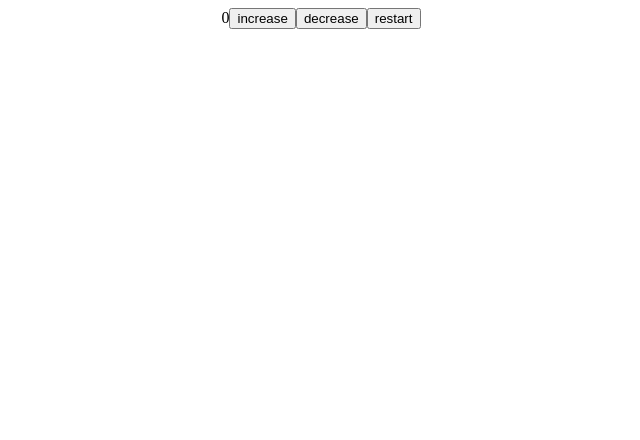
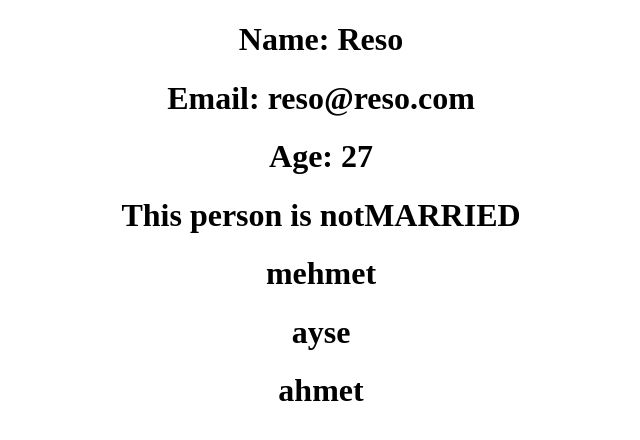
Before and after one commit to RSTCMGZ/LearnReactCourse, a React (Create React App) app: page / in a window 1280 px wide. Shown: the top 440 px of the page, without its empty margins (319-959 px from the left). Built offline with nearby package versions, Linux system fonts and the light colour scheme.

Commit message:
learn-little-typescript

```diff
--- a/src/App.js
+++ b/src/App.js
@@ -1,5 +1,7 @@
 import { useState, useContext, useEffect } from "react";
 import "./App.css";
+import { Person } from "./Person.js"
+
 // import { useToggle } from "./useToggle";
 // import { Cat } from "./Cat";
 import { useCount } from "./useCount";
@@ -282,14 +284,30 @@ import { useCount } from "./useCount";
 // }
 
 //! Exaple 13
+// function App() {
+//     const { count, increase, decrease, restart } = useCount()
+//     return (
+//         <div className="App">
+//             {count}
+//             <button onClick={increase}>increase</button>
+//             <button onClick={decrease}>decrease</button>
+//             <button onClick={restart}>restart</button>
+//         </div>
+//     )
+// }
+//! Exaple 14
 function App() {
-    const { count, increase, decrease, restart } = useCount()
+
+    const name = "Reso"
     return (
         <div className="App">
-            {count}
-            <button onClick={increase}>increase</button>
-            <button onClick={decrease}>decrease</button>
-            <button onClick={restart}>restart</button>
+            <Person
+                name="Reso"
+                email="reso@reso.com"
+                age={27}
+                isMarried={false}
+                friends={["mehmet", "ayse", "ahmet"]}
+            />
         </div>
     )
 }
--- /dev/null
+++ b/src/Person.js
@@ -0,0 +1,13 @@
+export const Person = (props) => {
+    return (
+        <div>
+            <h1>Name: {props.name}</h1>
+            <h1>Email: {props.email}</h1>
+            <h1>Age: {props.age}</h1>
+            <h1>This person {props.isMarried ? "is" : "is not"}MARRIED</h1>
+            {props.friends.map((friend) => (
+                <h1>{friend}</h1>
+            ))}
+        </div>
+    )
+}
```
